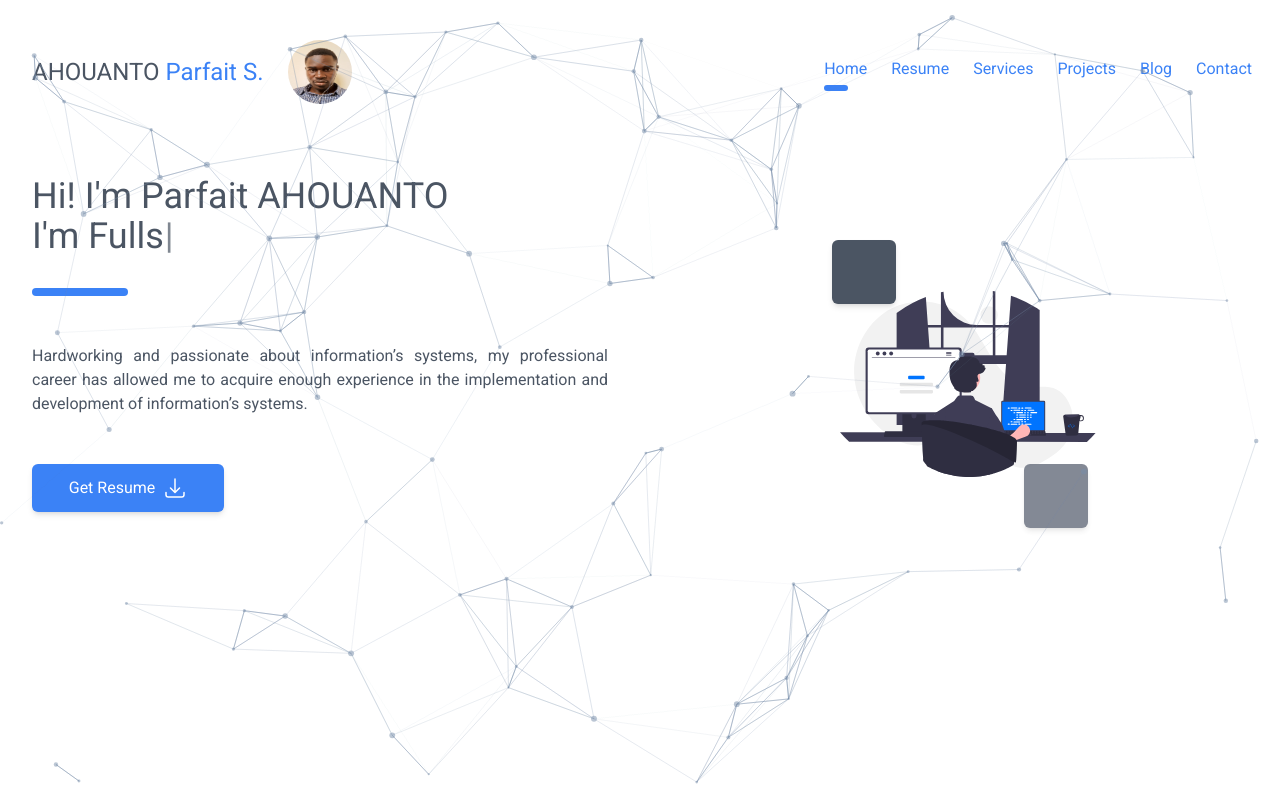
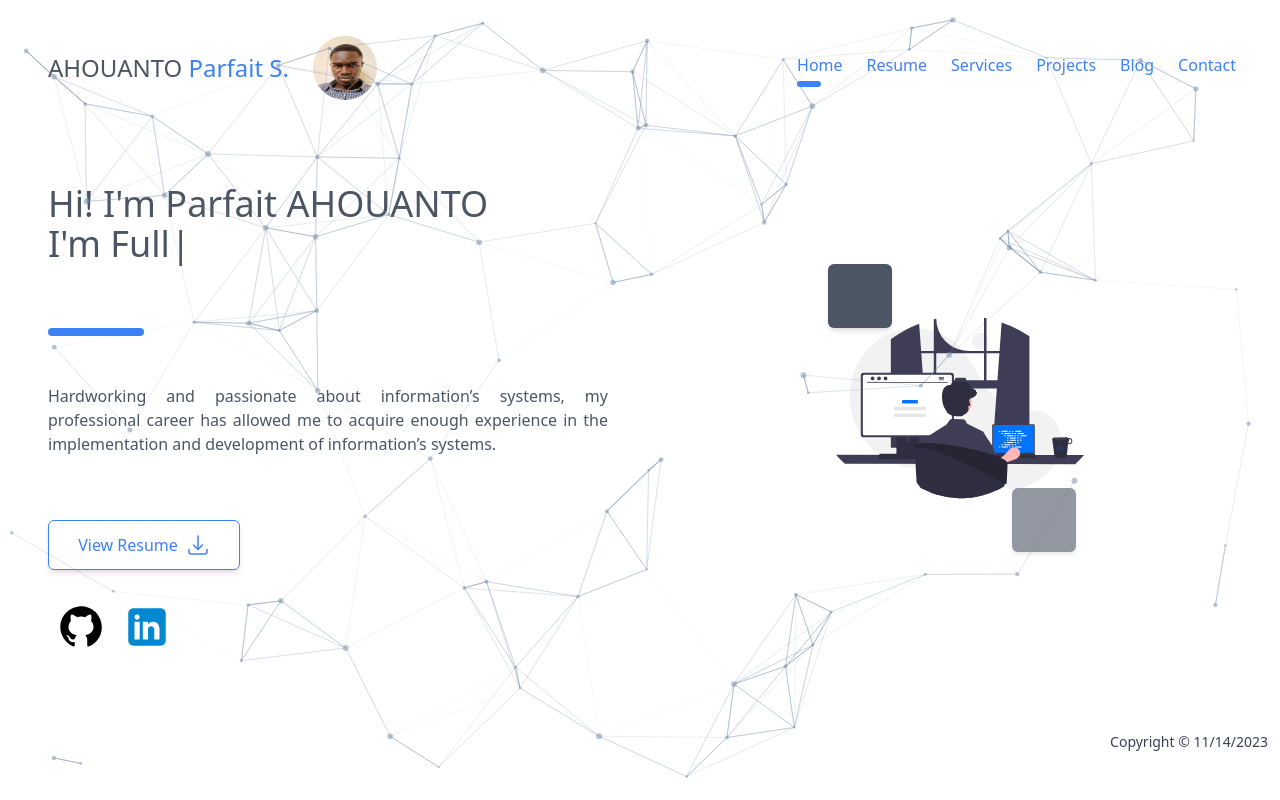
Before and after one commit to Parfait18/parfait-portfolio, a Next.js app: page / in a window 1280 px wide. Shown: the top 800 px of the page. Built offline with nearby package versions, Linux system fonts and the light colour scheme.

Commit message:
feat: update home page

```diff
--- a/src/app/components/Footer.tsx
+++ b/src/app/components/Footer.tsx
@@ -1,15 +1,12 @@
-
-
 export default function Footer() {
-    return (
-        <div className="w-full bottom-0 left-0  right-0 mt-96">
-            <div className="text-gray-700 p-3 h-20 flex justify-between w-full">
-                <div className="block">
-                    Designed by <span> Parfait </span> AHOUANTO
-                </div>
-                <div className="block text-sm text-right">Copyright &copy; 29/06/2023</div>
-            </div>
+  return (
+    <div className="sticky top-[100vh] bottom-0 left-0 mb-0 right-0 mt-10">
+      <div className="text-gray-700 p-3 h-20 flex justify-between w-full">
+        <div className="inline-flex justify-between"></div>
+        <div className="block text-sm text-right">
+          Copyright &copy; {new Date().toLocaleDateString()}
         </div>
-
-    )
+      </div>
+    </div>
+  );
 }
--- a/src/app/components/Header.tsx
+++ b/src/app/components/Header.tsx
@@ -10,7 +10,7 @@ export default function Hedaer() {
   const pathname = usePathname();
   return (
     <div>
-      <div className="p-4  inline-flex justify-between w-full h-18">
+      <div className="px-8 py-3 inline-flex justify-between w-full h-18">
         <div className="inline-flex p-4">
           <div className="my-auto text-2xl">
             <span className="text-gray-600 font-weight-light"> AHOUANTO </span>
--- /dev/null
+++ b/src/app/components/icons/GithubIcon.tsx
@@ -0,0 +1,11 @@
+const GithubIcon = () => {
+  <svg
+    xmlns="http://www.w3.org/2000/svg"
+    viewBox="0 0 24 24"
+    width="96px"
+    height="96px"
+  >
+    {" "}
+    <path d="M10.9,2.1c-4.6,0.5-8.3,4.2-8.8,8.7c-0.5,4.7,2.2,8.9,6.3,10.5C8.7,21.4,9,21.2,9,20.8v-1.6c0,0-0.4,0.1-0.9,0.1 c-1.4,0-2-1.2-2.1-1.9c-0.1-0.4-0.3-0.7-0.6-1C5.1,16.3,5,16.3,5,16.2C5,16,5.3,16,5.4,16c0.6,0,1.1,0.7,1.3,1c0.5,0.8,1.1,1,1.4,1 c0.4,0,0.7-0.1,0.9-0.2c0.1-0.7,0.4-1.4,1-1.8c-2.3-0.5-4-1.8-4-4c0-1.1,0.5-2.2,1.2-3C7.1,8.8,7,8.3,7,7.6C7,7.2,7,6.6,7.3,6 c0,0,1.4,0,2.8,1.3C10.6,7.1,11.3,7,12,7s1.4,0.1,2,0.3C15.3,6,16.8,6,16.8,6C17,6.6,17,7.2,17,7.6c0,0.8-0.1,1.2-0.2,1.4 c0.7,0.8,1.2,1.8,1.2,3c0,2.2-1.7,3.5-4,4c0.6,0.5,1,1.4,1,2.3v2.6c0,0.3,0.3,0.6,0.7,0.5c3.7-1.5,6.3-5.1,6.3-9.3 C22,6.1,16.9,1.4,10.9,2.1z" />
+  </svg>;
+};
--- a/src/app/layout.tsx
+++ b/src/app/layout.tsx
@@ -28,7 +28,11 @@ export default function RootLayout({
 }) {
   return (
     <html lang="en">
-      <body className={roboto.className}>
+      <body
+        className={
+          roboto.className + "flex flex-col h-screen justify-between bg-gray-10"
+        }
+      >
         <Header />
         {children}
         <Footer />
--- a/src/app/page.tsx
+++ b/src/app/page.tsx
@@ -10,13 +10,10 @@ export const metadata: Metadata = {
 
 export default function Home() {
   return (
-    <main className="flex flex-col h-screen items-center justify-between">
-      <div className="w-full space-y-4 grid md:grid-cols-2 grid-cols-1">
-        <div className="space-y-4">
-          {/* <div className=" text-justify md:w-4/6 w-4/6 mx-auto text-center text-3xl text-blue-700">
-            Parfait AHOUANTO
-          </div> */}
-          <div className="md:text-4xl mb-16 text-2xl text-left p-8 w-full h-20 text-gray-600">
+    <main className="flex flex-col h-min-screen items-center p-4">
+      <div className="w-full space-y-8 grid md:grid-cols-2 grid-cols-1">
+        <div className="space-y-4 grid-cols-1">
+          <div className="md:text-4xl mb-16 text-2xl text-left p-8 w-full h-28 text-gray-600">
             <TypeWriter
               content={"Hi! I'm Parfait AHOUANTO <br/>I'm Fullstack developer"}
             />
@@ -27,9 +24,28 @@ export default function Home() {
             professional career has allowed me to acquire enough experience in
             the implementation and development of information’s systems.
           </p>
-          <div className="m-8 w-48 py-3 hover:cursor-pointer shadow-md  justify-center text-center bg-blue-500 text-white inline-flex items-center px-2 rounded-md">
-            <span> Get Resume </span>
-            <ArrowDownTrayIcon width={24} className="text-white ml-2" />
+          <div className="px-8 py-4 w-full">
+            <div className=" w-48 py-3 hover:cursor-pointer shadow-md  justify-center text-center border border-blue-500 hover:text-white hover:bg-blue-500 text-blue-500 inline-flex items-center px-2 rounded-md">
+              <span> View Resume </span>
+              <ArrowDownTrayIcon width={24} className="ml-2" />
+            </div>
+          </div>
+
+          <div className="inline-flex px-8 justify-between">
+            <Image
+              src="/icons/github.svg"
+              alt="github_img"
+              width={50}
+              height={50}
+              className="static mx-2 w-46 h-46  hover:cursor-pointer rounded-full"
+            />
+            <Image
+              src="/icons/linkedin.svg"
+              alt="linkedin_img"
+              width={50}
+              height={50}
+              className="static mx-2 w-46 h-46  hover:cursor-pointer rounded-full"
+            />
           </div>
         </div>
         <div className="md:w-1/2 p-8 w-full  h-96 mx-auto mt-12 relative ">
--- a/src/app/resume/page.tsx
+++ b/src/app/resume/page.tsx
@@ -1,9 +1,7 @@
-
-export default function Resume(){
-return (
-    <main className="flex min-h-screen flex-col items-center justify-between p-24">
-            <h1> This is resum page </h1>
+export default function Resume() {
+  return (
+    <main className="flex flex-col items-center justify-between p-24">
+      <h1> This is resum page </h1>
     </main>
-)
-
+  );
 }
--- /dev/null
+++ b/test.js
@@ -0,0 +1,5 @@
+let p = 10;
+if (p === 10) {
+  let p = 20;
+}
+console.log(p);
```
Also changed, not shown: public/icons/github.svg (added), public/icons/linkedin.svg (added).
